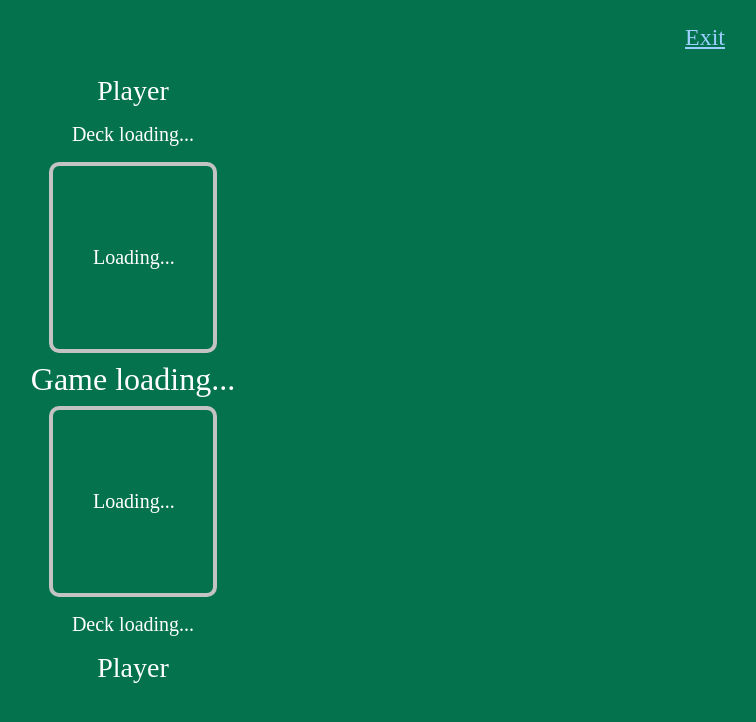
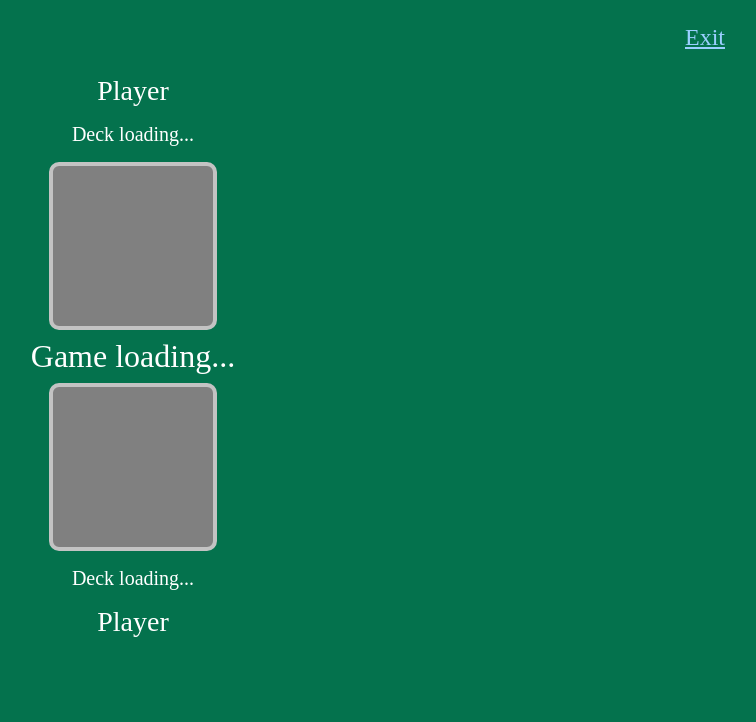
Before and after one commit to sdai-andrew/war-game, a Django app: template wargame/templates/wargame/game.html in a window 1280 px wide. Shown: the top 722 px of the page, without its empty margins (507-1263 px from the left). Run offline with Django 4.2, Linux system fonts and the light colour scheme; the template is opened without the code that fills it, so the values that code supplies are empty; parts of the project's set-up code (start-up, migrations or seed data) failed here and were passed over.

Commit message:
Removed quotes from css lol

```diff
--- a/wargame/static/wargame/wargame.css
+++ b/wargame/static/wargame/wargame.css
@@ -106,7 +106,7 @@ button:hover {
     border-radius: 10px;
     padding: 10vh 5vh 10vh 5vh;
     font-size: 2.5vh;
-    background-color: "gray";
+    background-color: gray;
 }
 
 #status-div {
--- a/wargame/templates/wargame/game.html
+++ b/wargame/templates/wargame/game.html
@@ -7,9 +7,9 @@
     <div id="game-div">
         <p>Player {{ player2 }}</p>
         <div id="player-2-deck-div" class="deck-div">Deck loading...</div>
-        <div id="player-2-play-div" class="play-div">Loading...</div>
+        <div id="player-2-play-div" class="play-div"></div>
         <div id="status-div">Game loading...</div>
-        <div id="player-1-play-div" class="play-div">Loading...</div>
+        <div id="player-1-play-div" class="play-div"></div>
         <div id="player-1-deck-div" class="deck-div">Deck loading...</div>
         <p>Player {{ player1 }}</p>
     </div>
```
